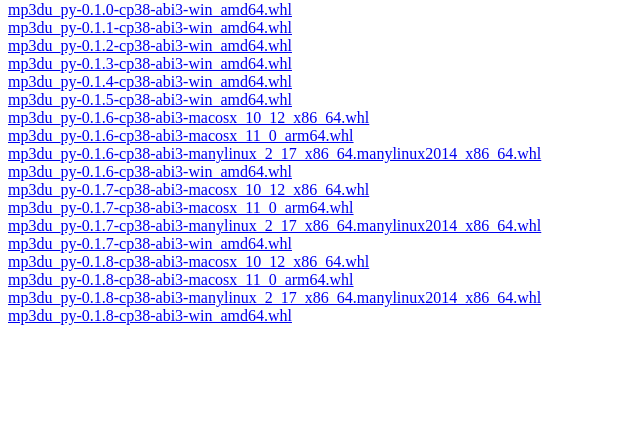
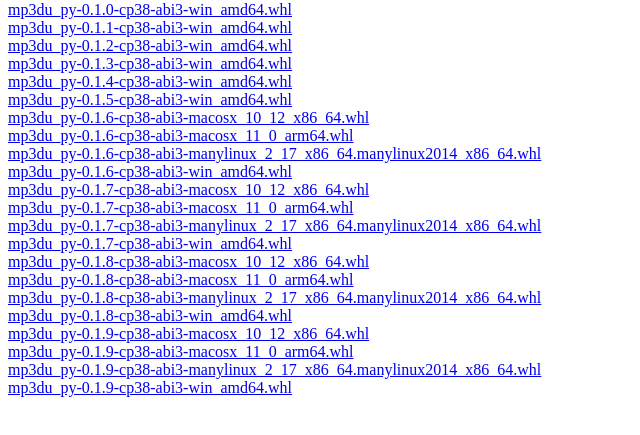
Before and after one commit to sspa-inc/mp3du-rs, a plain HTML site: page simple/mp3du-py/index.html in a window 1280 px wide. Shown: the part 79-514 px from the top of the page, without its empty margins (0-640 px from the left). Drawn offline with Linux system fonts and the light colour scheme.

Commit message:
Package index after v0.1.9

```diff
--- a/simple/mp3du-py/index.html
+++ b/simple/mp3du-py/index.html
@@ -25,5 +25,9 @@
 <a href="https://github.com/sspa-inc/mp3du-rs/releases/download/v0.1.8/mp3du_py-0.1.8-cp38-abi3-macosx_11_0_arm64.whl#sha256=c212bf2f4676f589f1762582a3a226449ee67b17971a7d1825d17024f78ecdcc" data-requires-python="&gt;=3.8">mp3du_py-0.1.8-cp38-abi3-macosx_11_0_arm64.whl</a><br>
 <a href="https://github.com/sspa-inc/mp3du-rs/releases/download/v0.1.8/mp3du_py-0.1.8-cp38-abi3-manylinux_2_17_x86_64.manylinux2014_x86_64.whl#sha256=14a77ef4346ff7bb00ea309e55de029bfa9d4583da1246ff4ffcedc8dc801753" data-requires-python="&gt;=3.8">mp3du_py-0.1.8-cp38-abi3-manylinux_2_17_x86_64.manylinux2014_x86_64.whl</a><br>
 <a href="https://github.com/sspa-inc/mp3du-rs/releases/download/v0.1.8/mp3du_py-0.1.8-cp38-abi3-win_amd64.whl#sha256=ffdc9060f4f0c1644e8a8e656952869e426ae55d9bdb30d29326b53c4ab5dc7a" data-requires-python="&gt;=3.8">mp3du_py-0.1.8-cp38-abi3-win_amd64.whl</a><br>
+<a href="https://github.com/sspa-inc/mp3du-rs/releases/download/v0.1.9/mp3du_py-0.1.9-cp38-abi3-macosx_10_12_x86_64.whl#sha256=b2b6ba71727ad8224e5094eb54f1068d0fa1c2a15bd04f539f4ec1379ef9210c" data-requires-python="&gt;=3.8">mp3du_py-0.1.9-cp38-abi3-macosx_10_12_x86_64.whl</a><br>
+<a href="https://github.com/sspa-inc/mp3du-rs/releases/download/v0.1.9/mp3du_py-0.1.9-cp38-abi3-macosx_11_0_arm64.whl#sha256=681f74893334beb34b95b9b9ce5cf8867f8146f3d528b4e137d825b3660e328b" data-requires-python="&gt;=3.8">mp3du_py-0.1.9-cp38-abi3-macosx_11_0_arm64.whl</a><br>
+<a href="https://github.com/sspa-inc/mp3du-rs/releases/download/v0.1.9/mp3du_py-0.1.9-cp38-abi3-manylinux_2_17_x86_64.manylinux2014_x86_64.whl#sha256=a9597ae0bdb69ad704b224c74040c91c5d18843177b64e17516f0394ac28143d" data-requires-python="&gt;=3.8">mp3du_py-0.1.9-cp38-abi3-manylinux_2_17_x86_64.manylinux2014_x86_64.whl</a><br>
+<a href="https://github.com/sspa-inc/mp3du-rs/releases/download/v0.1.9/mp3du_py-0.1.9-cp38-abi3-win_amd64.whl#sha256=a5ff12ab804226ed597b077598f9d5ac0395a3a8392d764395e3dd70ff000d30" data-requires-python="&gt;=3.8">mp3du_py-0.1.9-cp38-abi3-win_amd64.whl</a><br>
 </body>
 </html>
```
